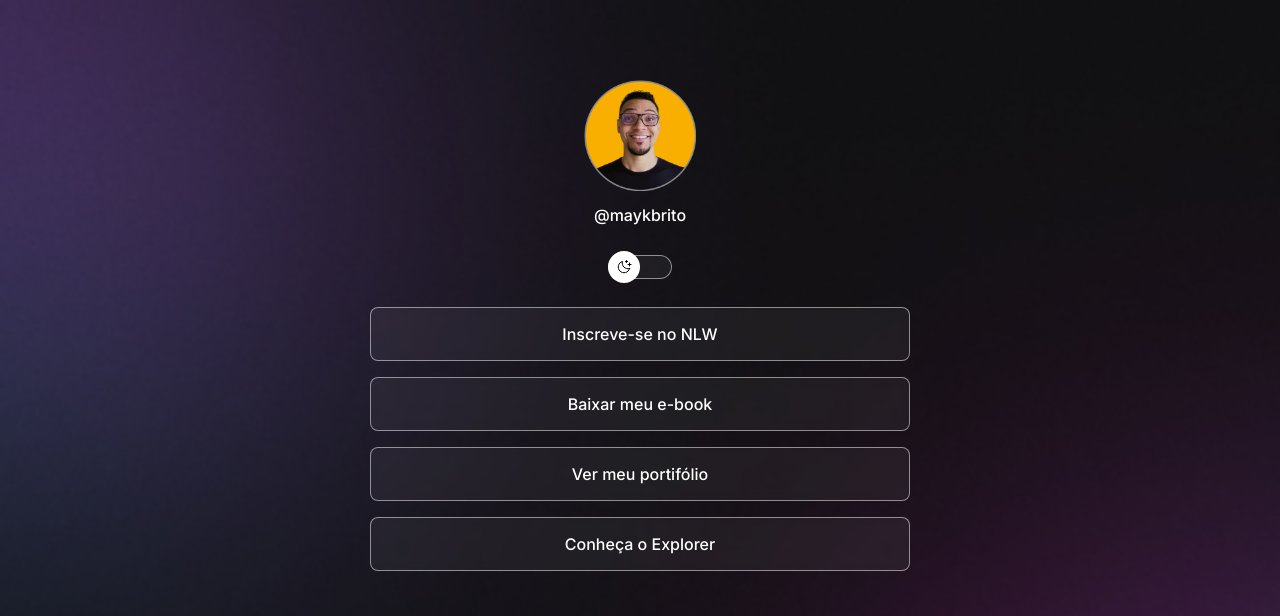
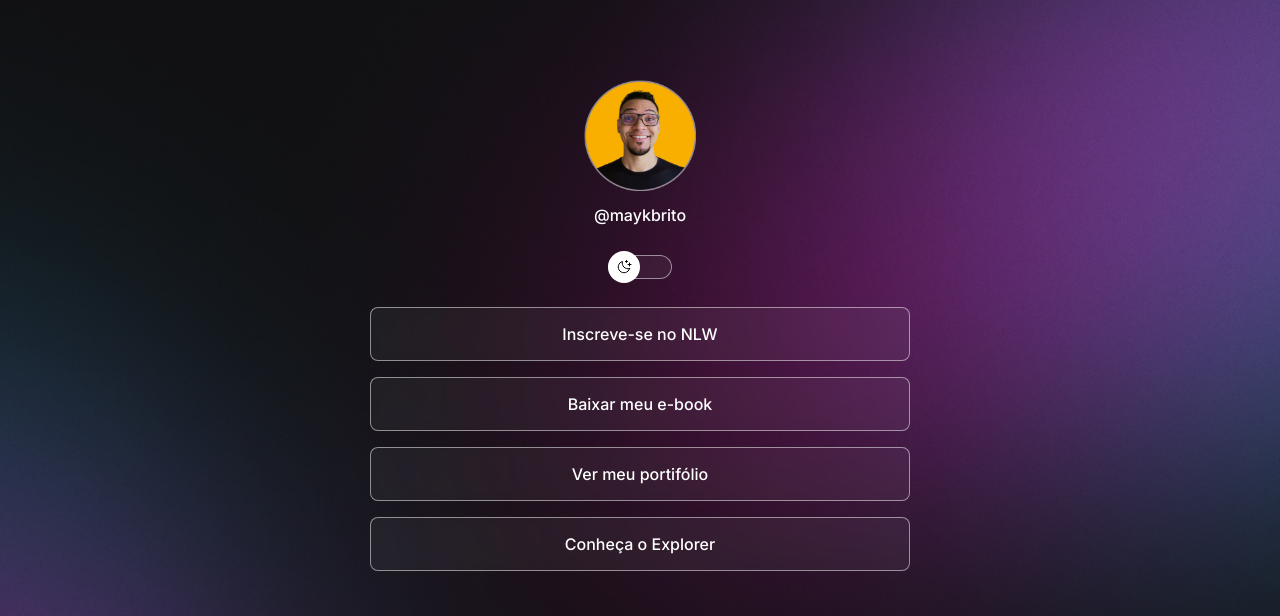
Before and after one commit to arthur01dev/Projeto-do-curso-Rocketseat-discover-DevLinks-, a plain HTML site: page index.html in a window 1280 px wide. Shown: the top 616 px of the page. Drawn offline with nearby package versions, Linux system fonts and the light colour scheme.

Commit message:
chage background based on media queries

```diff
--- a/style.css
+++ b/style.css
@@ -32,6 +32,7 @@ body {
 
   /* background: color image repeat position/size*/
   background: var(--bg-url) no-repeat top center/ cover;
+  height: 100vh;
 }
 
 body * {
@@ -158,3 +159,15 @@ footer {
   padding: 24px 0;
   text-align: center;
 }
+
+/* MEDIA QUERIES */
+
+@media (min-width: 700px) {
+  :root {
+    --bg-url: url(./assets/bg-desktop.jpg);
+  }
+
+  .ligth {
+    --bg-url: url(./assets/bg-desktop-light.jpg);
+  }
+}
```
